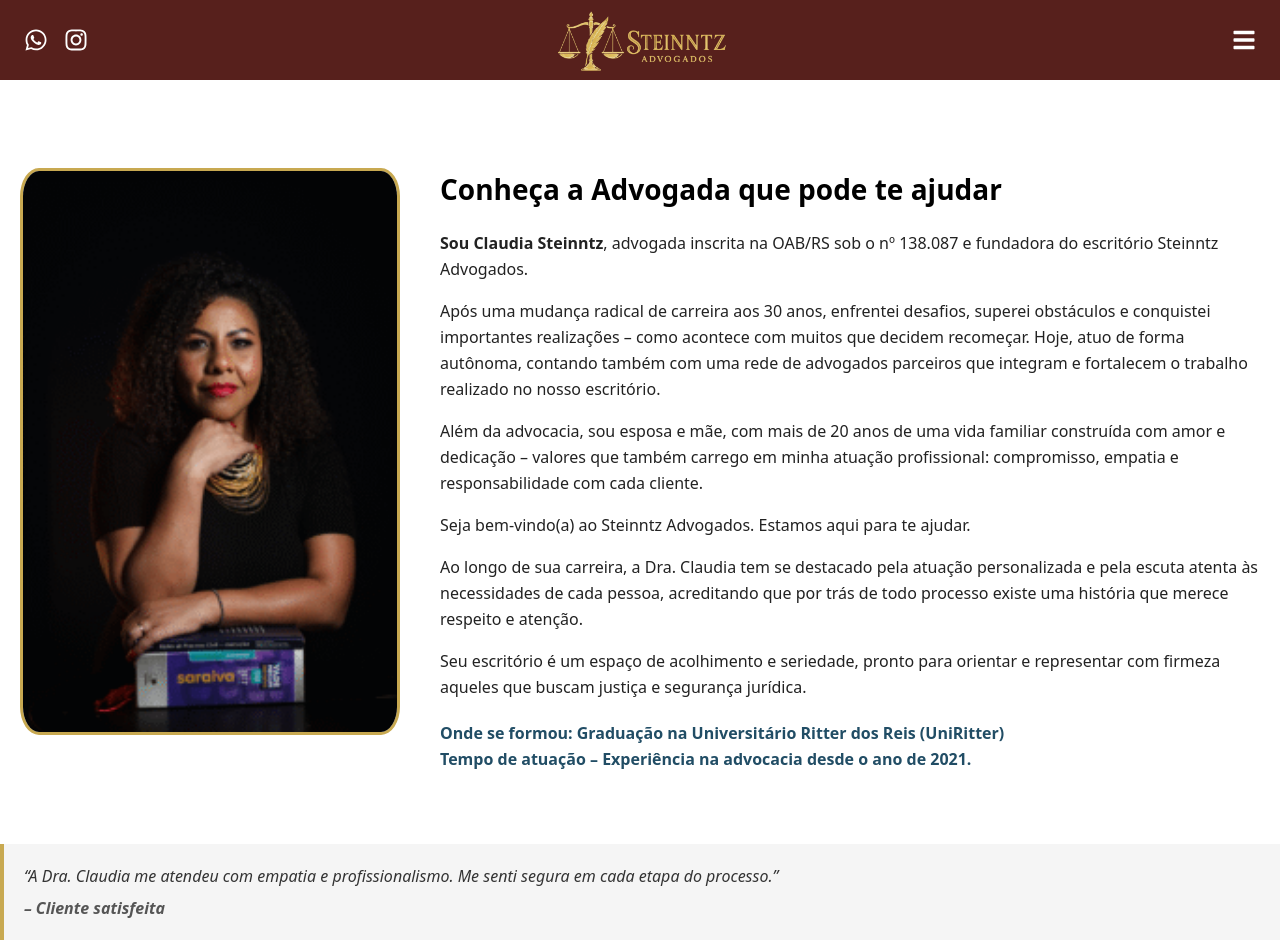
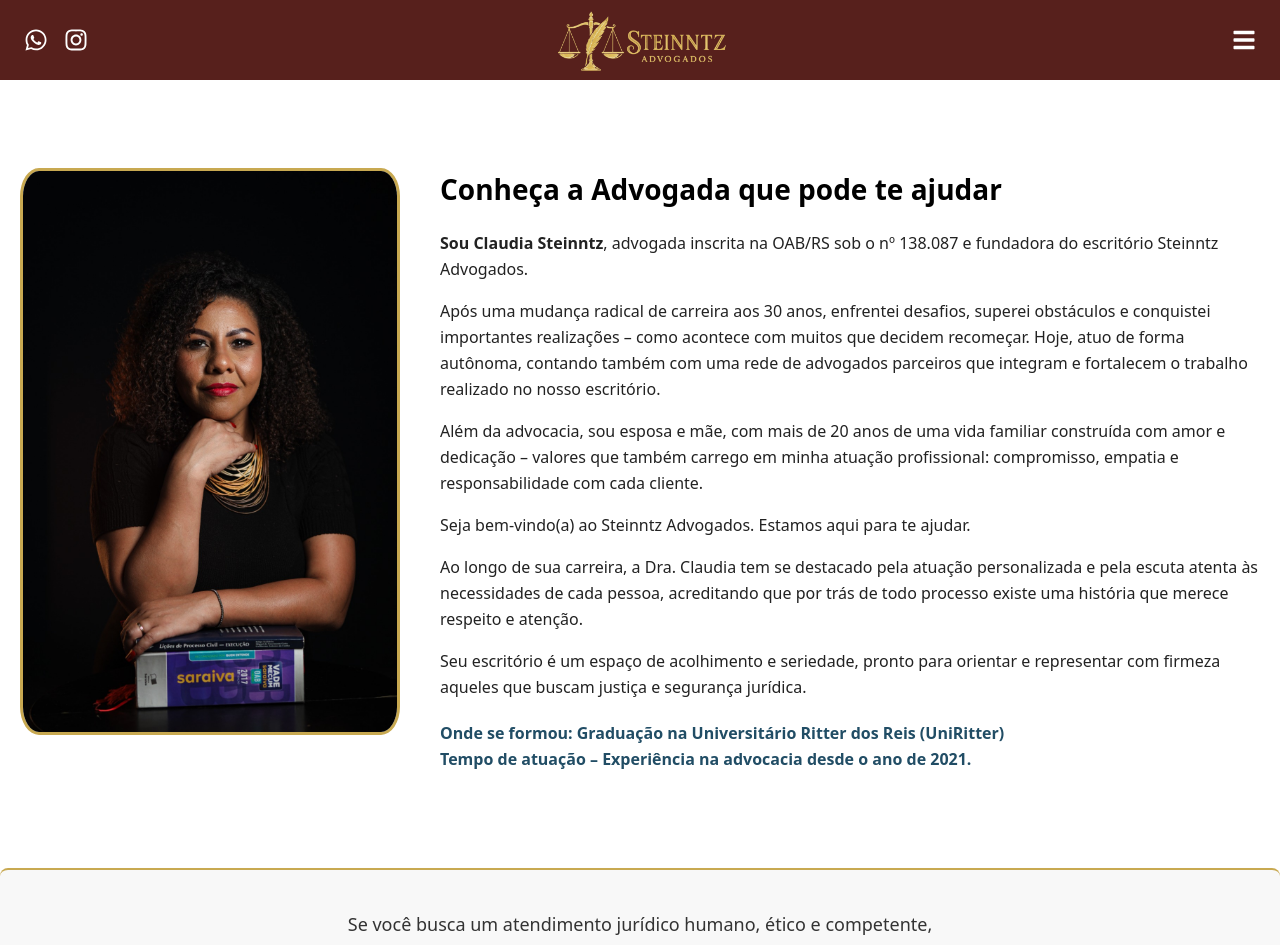
Before and after one commit to FernandoGvDev/claudia-newSite, a React (Vite) app: page /sobre in a window 1280 px wide. Shown: the top 945 px of the page. Built offline with nearby package versions, Linux system fonts and the light colour scheme.

Commit message:
newimagem

```diff
--- a/src/components/PagSobre.jsx
+++ b/src/components/PagSobre.jsx
@@ -1,5 +1,5 @@
 import React from 'react';
-import perfilImg from './../assets/img/perfil01.png'; // ajuste o caminho se necessário
+import perfil from './../assets/img/perfil01.png'; // ajuste o caminho se necessário
 
 const PagSobre = () => {
     return (
@@ -10,7 +10,7 @@ const PagSobre = () => {
             >
                 <div className="flex-shrink-0 w-full lg:w-[380px]">
                     <img
-                        src={perfilImg}
+                        src={perfil}
                         alt="Claudia Steinntz"
                         className="w-full h-auto block rounded-[5%] border-[3px] border-[#c8a951] object-cover"
                     />
@@ -61,11 +61,6 @@ const PagSobre = () => {
                 </div>
             </section>
 
-            <blockquote className="text-[16px] text-[#333] bg-[#f5f5f5] p-5 border-l-4 border-[#c8a951] mt-8 italic">
-                “A Dra. Claudia me atendeu com empatia e profissionalismo. Me senti segura em cada etapa do processo.”
-                <span className="block mt-2 font-bold text-[#555]">– Cliente satisfeita</span>
-            </blockquote>
-
             <div className="text-center mt-14 px-5 py-10 bg-[#f8f8f8] border-t-2 border-[#c8a951] rounded-lg shadow-md">
                 <p className="text-[18px] text-[#333] mb-5 max-w-[600px] mx-auto leading-relaxed">
                     Se você busca um atendimento jurídico humano, ético e competente, entre em contato conosco.
```
Also changed, not shown: src/assets/img/perfil01.png.
